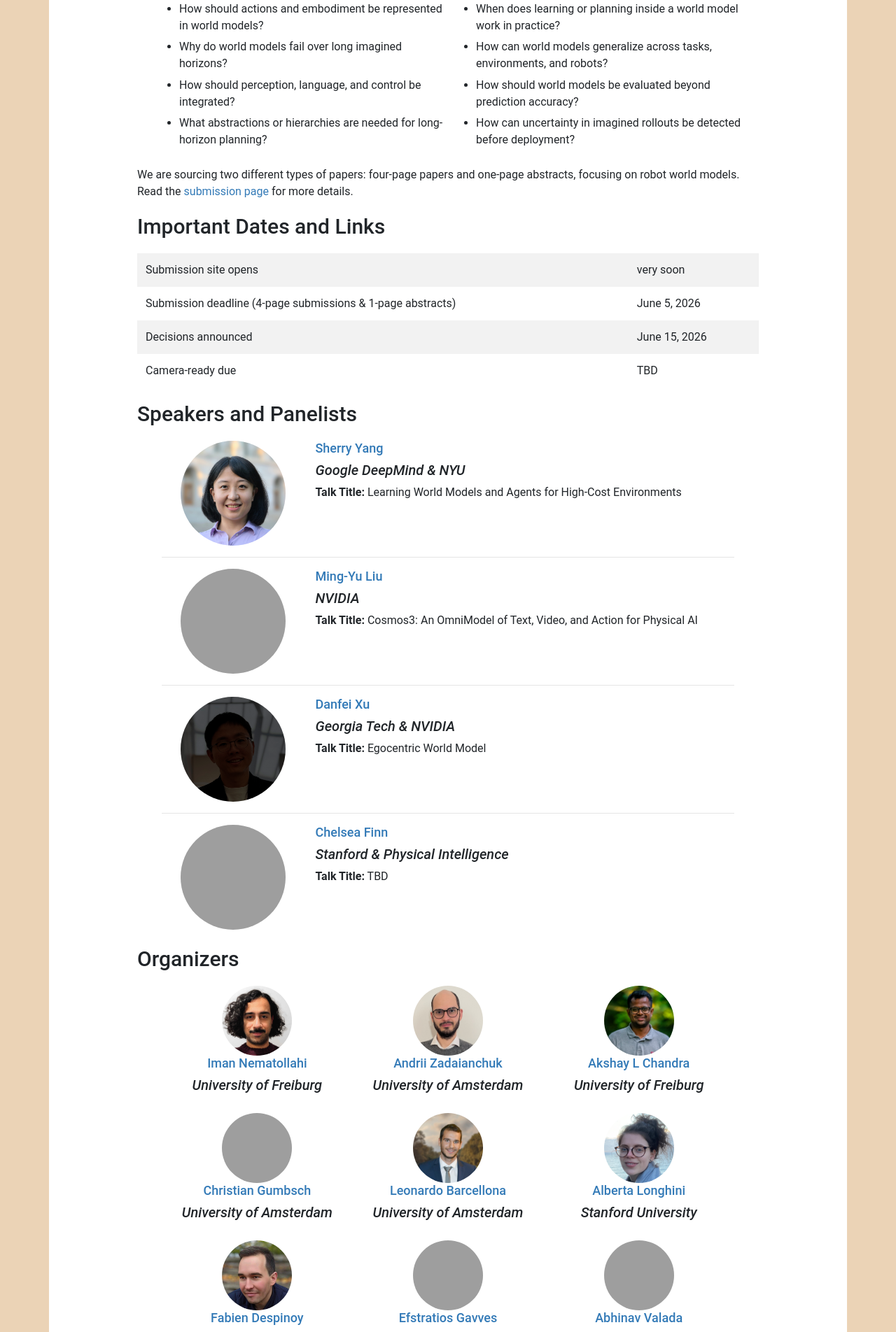
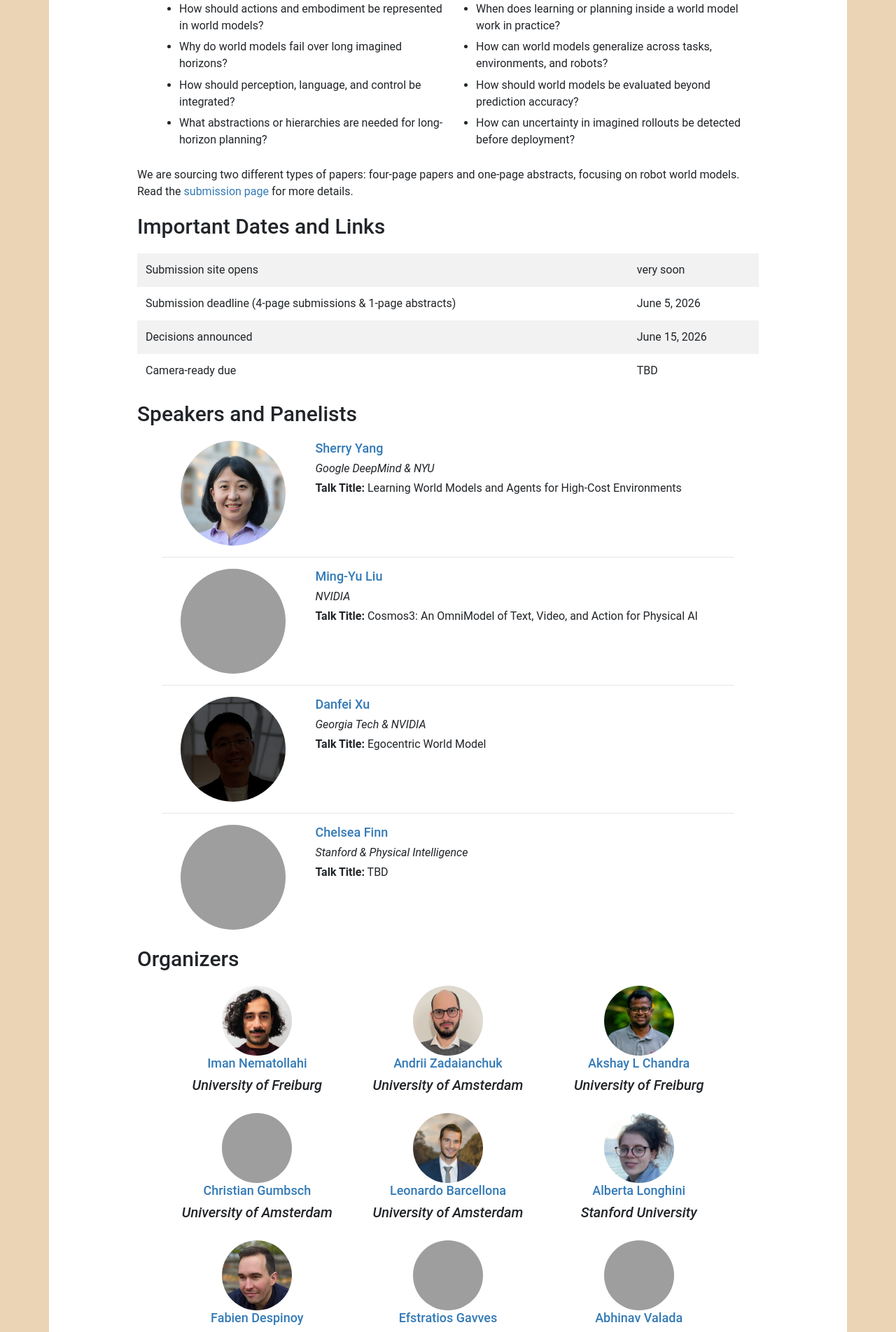
Before and after one commit to robot-worldmodels/robot-worldmodels.github.io, a Jekyll site: the page built from index.html, in a window 1280 px wide. Shown: the part 1373-3277 px from the top of the page at 70% size. Built offline with Jekyll 4.4.1, drawn with Linux system fonts in a browser that asks for light colours; nearby versions of some CDN libraries; grey boxes are pictures that could not be loaded.

Commit message:
match speaker affiliation font size to talk title

```diff
--- a/css/style.css
+++ b/css/style.css
@@ -413,6 +413,12 @@ body {
   border-bottom: 1px solid #e3e3e3;
 }
 
+#speakers h5.section-heading {
+  font-size: 1rem;
+  font-weight: 400;
+  margin-bottom: 0.4em;
+}
+
 .topics-list {
   column-count: 2;
   column-gap: 2.5em;
```
Also changed, not shown: 1 other file.
